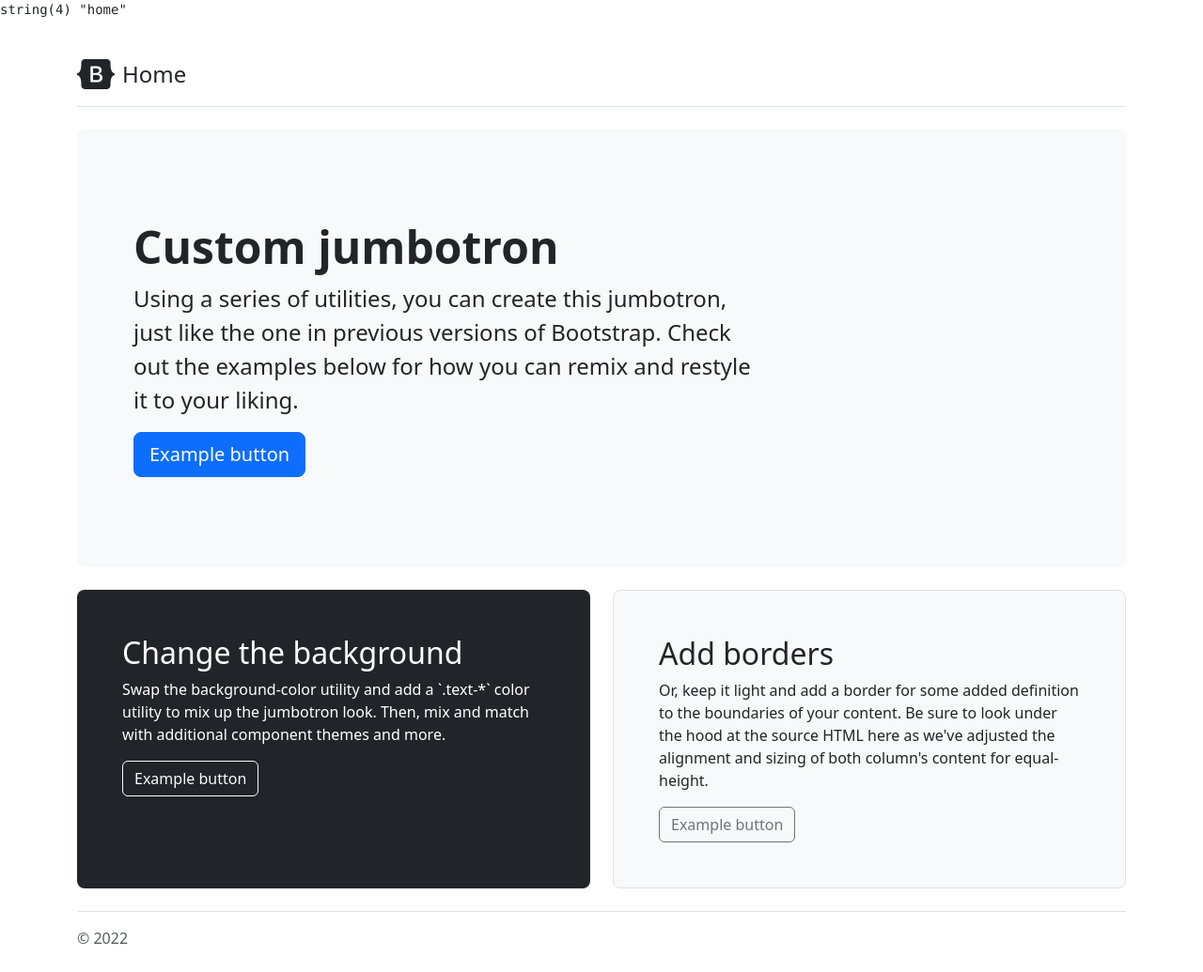
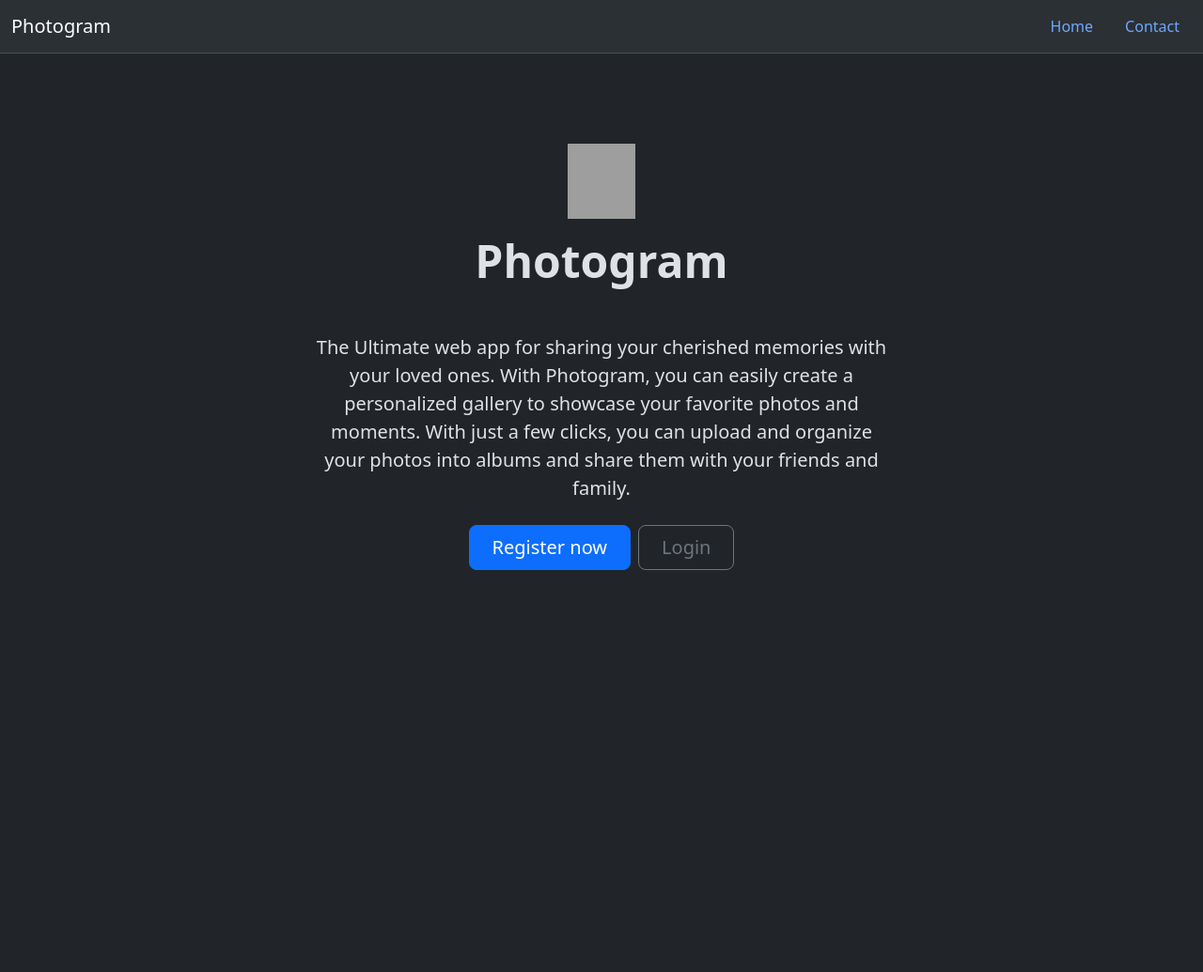
Before and after one commit to henry-jacq/php-mvc-framework, a PHP site: page / in a window 1280 px wide. Shown: the whole page at 94% size. After the commit the page ends 607 px from the top, so only its background shows below. Run offline with PHP 8.4, Linux system fonts and the light colour scheme; grey boxes are pictures that could not be loaded.

Commit message:
new: UI changes

```diff
--- a/core/Router.php
+++ b/core/Router.php
@@ -38,32 +38,27 @@ class Router
 
         $callback = $this->routes[$method][$path] ?? false;
 
-        echo '<pre>';
-        var_dump($this->routes[$method][$path]);
-        echo '</pre>';
-        // exit;
-
         if ($callback === false) {
             $this->response->setStatusCode(404);
-            return "Not found";
+            return $this->renderContent("Not found");
         }
 
         if (is_string($callback)) {
             return $this->renderView($callback);
         }
-        // return call_user_func($callback);
+        return call_user_func($callback);
     }
 
     public function renderView($view)
     {
         $layoutContent = $this->layoutContent();
         $viewContent = $this->renderOnlyView($view);
-        return str_replace('{{pageName}}', $viewContent, $layoutContent);
+        return str_replace('{{content}}', $viewContent, $layoutContent);
     }
     public function renderContent($viewContent)
     {
         $layoutContent = $this->layoutContent();
-        return str_replace('{{pageName}}', $viewContent, $layoutContent);
+        return str_replace('{{content}}', $viewContent, $layoutContent);
     }
     protected function layoutContent()
     {
--- a/views/home.php
+++ b/views/home.php
@@ -1 +1,11 @@
-<span class="fs-4">Home</span>
+<div class="px-4 py-5 my-5 text-center">
+    <img class="d-block mx-auto mb-3" src="https://iphotogram.selfmade.one/assets/brand/photogram-logo.png" alt="" width="72" height="80">
+    <h1 class="display-5 fw-bold mb-5">Photogram</h1>
+    <div class="col-lg-6 mx-auto">
+      <p class="lead mb-4">The Ultimate web app for sharing your cherished memories with your loved ones. With Photogram, you can easily create a personalized gallery to showcase your favorite photos and moments. With just a few clicks, you can upload and organize your photos into albums and share them with your friends and family.</p>
+      <div class="d-grid gap-2 d-sm-flex justify-content-sm-center">
+        <button type="button" class="btn btn-primary btn-lg px-4 gap-3">Register now</button>
+        <button type="button" class="btn btn-outline-secondary btn-lg px-4">Login</button>
+      </div>
+    </div>
+  </div>
--- a/views/layouts/main.php
+++ b/views/layouts/main.php
@@ -1,55 +1,25 @@
 <!doctype html>
-<html lang="en">
+<html lang="en" data-bs-theme="dark">
 
 <head>
     <meta charset="utf-8">
     <meta name="viewport" content="width=device-width, initial-scale=1">
-    <title>Welcome</title>
+    <title>Photogram</title>
     <link href="https://cdn.jsdelivr.net/npm/bootstrap@5.3.0-alpha1/dist/css/bootstrap.min.css" rel="stylesheet" integrity="sha384-GLhlTQ8iRABdZLl6O3oVMWSktQOp6b7In1Zl3/Jr59b6EGGoI1aFkw7cmDA6j6gD" crossorigin="anonymous">
 </head>
 
 <body>
     <main>
-        <div class="container py-4">
-            <header class="pb-3 mb-4 border-bottom">
-                <a href="/" class="d-flex align-items-center text-dark text-decoration-none">
-                    <svg xmlns="http://www.w3.org/2000/svg" width="40" height="32" class="me-2" viewBox="0 0 118 94" role="img">
-                        <title>Bootstrap</title>
-                        <path fill-rule="evenodd" clip-rule="evenodd" d="M24.509 0c-6.733 0-11.715 5.893-11.492 12.284.214 6.14-.064 14.092-2.066 20.577C8.943 39.365 5.547 43.485 0 44.014v5.972c5.547.529 8.943 4.649 10.951 11.153 2.002 6.485 2.28 14.437 2.066 20.577C12.794 88.106 17.776 94 24.51 94H93.5c6.733 0 11.714-5.893 11.491-12.284-.214-6.14.064-14.092 2.066-20.577 2.009-6.504 5.396-10.624 10.943-11.153v-5.972c-5.547-.529-8.934-4.649-10.943-11.153-2.002-6.484-2.28-14.437-2.066-20.577C105.214 5.894 100.233 0 93.5 0H24.508zM80 57.863C80 66.663 73.436 72 62.543 72H44a2 2 0 01-2-2V24a2 2 0 012-2h18.437c9.083 0 15.044 4.92 15.044 12.474 0 5.302-4.01 10.049-9.119 10.88v.277C75.317 46.394 80 51.21 80 57.863zM60.521 28.34H49.948v14.934h8.905c6.884 0 10.68-2.772 10.68-7.727 0-4.643-3.264-7.207-9.012-7.207zM49.948 49.2v16.458H60.91c7.167 0 10.964-2.876 10.964-8.281 0-5.406-3.903-8.178-11.425-8.178H49.948z" fill="currentColor"></path>
-                    </svg>
-                    {{pageName}}
-                </a>
-            </header>
-
-            <div class="p-5 mb-4 bg-light rounded-3">
-                <div class="container-fluid py-5">
-                    <h1 class="display-5 fw-bold">Custom jumbotron</h1>
-                    <p class="col-md-8 fs-4">Using a series of utilities, you can create this jumbotron, just like the one in previous versions of Bootstrap. Check out the examples below for how you can remix and restyle it to your liking.</p>
-                    <button class="btn btn-primary btn-lg" type="button">Example button</button>
+        <nav class="navbar bg-body-tertiary border-bottom">
+            <div class="container-fluid">
+                <a class="navbar-brand">Photogram</a>
+                <div class="d-flex">
+                    <a class="btn btn-link text-decoration-none me-2" href="/">Home</a>
+                    <a class="btn btn-link text-decoration-none" href="/contact">Contact</a>
                 </div>
             </div>
-
-            <div class="row align-items-md-stretch">
-                <div class="col-md-6">
-                    <div class="h-100 p-5 text-bg-dark rounded-3">
-                        <h2>Change the background</h2>
-                        <p>Swap the background-color utility and add a `.text-*` color utility to mix up the jumbotron look. Then, mix and match with additional component themes and more.</p>
-                        <button class="btn btn-outline-light" type="button">Example button</button>
-                    </div>
-                </div>
-                <div class="col-md-6">
-                    <div class="h-100 p-5 bg-light border rounded-3">
-                        <h2>Add borders</h2>
-                        <p>Or, keep it light and add a border for some added definition to the boundaries of your content. Be sure to look under the hood at the source HTML here as we've adjusted the alignment and sizing of both column's content for equal-height.</p>
-                        <button class="btn btn-outline-secondary" type="button">Example button</button>
-                    </div>
-                </div>
-            </div>
-
-            <footer class="pt-3 mt-4 text-muted border-top">
-                © 2022
-            </footer>
-        </div>
+        </nav>
+        {{content}}
     </main>
 
 
```
Also changed, not shown: views/contact.php (+7 -2 lines).
